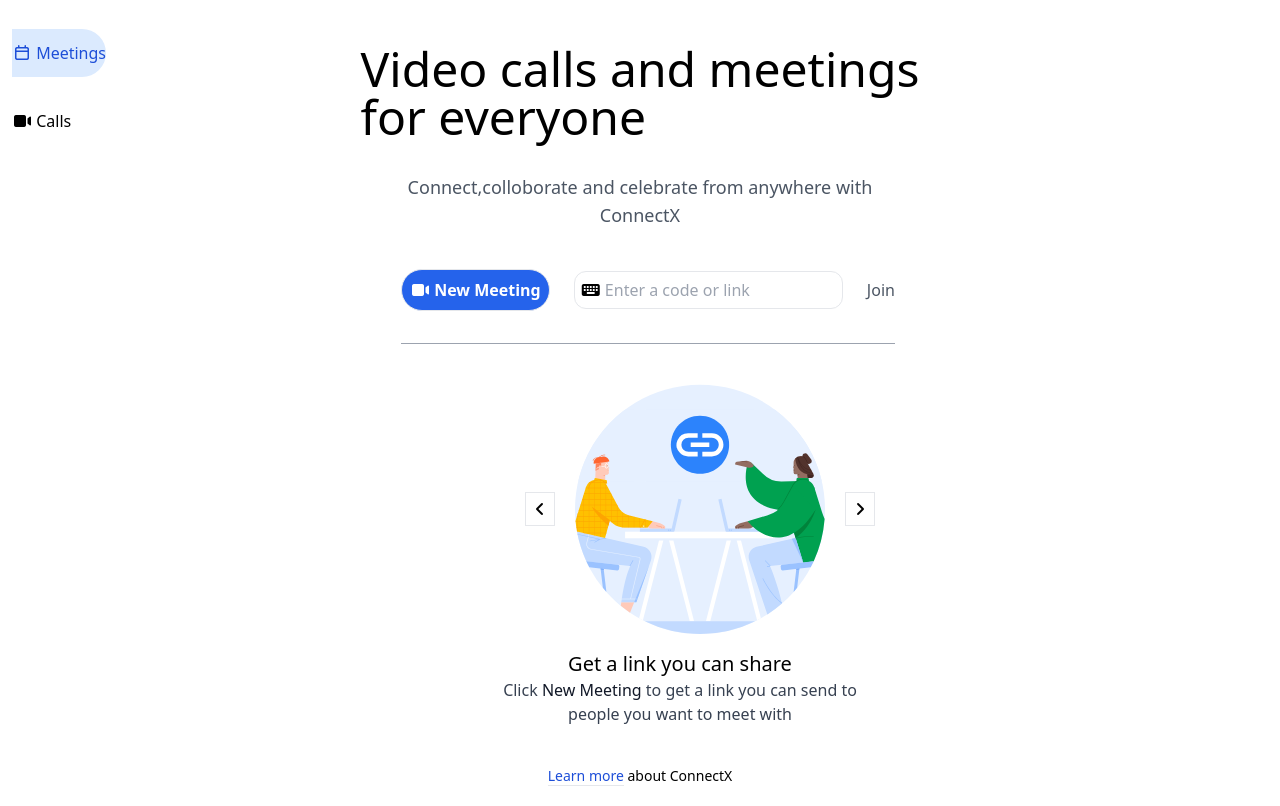
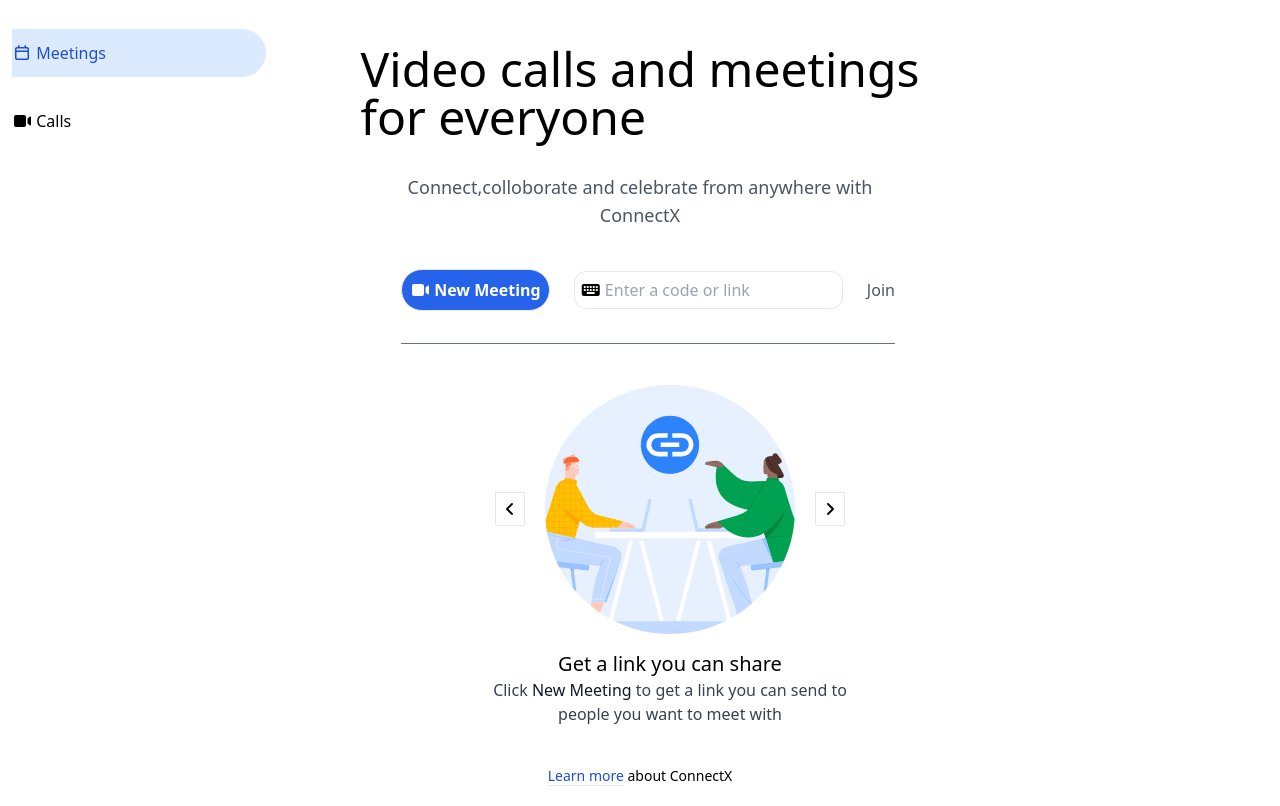
Before and after one commit to Arsath-03/cyberdude-ConnectX, a website: page index.html in a window 1280 px wide. Shown: the part 61-867 px from the top of the page. Drawn offline with nearby package versions, Linux system fonts and the light colour scheme.

Commit message:
Update index.html

```diff
--- a/index.html
+++ b/index.html
@@ -43,28 +43,28 @@
 
     <main class="flex flex-col justify-between relative z-1 ">
       <div class="flex flex-col space-y-5 ml-3 fixed">
-        <div class="py-3 mt-6 w-50 bg-blue-100 border-blue-200 rounded-r-3xl text-blue-700 hover:cursor-pointer "><h1><i class="fa-regular fa-calendar"></i> Meetings</h1></div>
+        <div class="py-3 pr-40 mt-6 w-50 bg-blue-100 border-blue-200 rounded-r-3xl text-blue-700 hover:cursor-pointer "><h1><i class="fa-regular fa-calendar"></i> Meetings</h1></div>
         <div class="py-3 w-50 hover:cursor-pointer hover:border-blue-100 hover:bg-gray-200 hover:rounded-r-3xl"><h1><i class="fa-solid fa-video "></i> Calls</h1></div>
       </div>
       <div class=" flex flex-col items-center space-y-10 pt-10 ml-30">
         <div class="flex flex-col space-y-8">
-          <h1 class="text-5xl font-normal">Video calls and meetings <br> <span class="ml-30"> for everyone</span></h1>
+          <h1 class="text-5xl font-normal">Video calls and meetings <br> <span class="ml-50"> for everyone</span></h1>
           <p class="text-lg font-normal text-gray-600 text-center">Connect,colloborate and celebrate from anywhere with <br>
             ConnectX</p>
         </div>
-        <div class="flex space-x-6 items-center ml-4 pb-8 border-b border-gray-400">
+        <div class="flex space-x-6 items-center ml-4 pb-8 border-b border-gray-500">
           <div class="bg-blue-600 text-white py-2 px-2 font-semibold border rounded-3xl hover:bg-blue-500 hover:cursor-pointer"><i class="fa-solid fa-video"></i> New Meeting</div>
           <div class="border p-1.5 rounded-xl"><i class="fa-solid fa-keyboard"></i> <input type="text" placeholder="Enter a code or link" class="outline-none"></div>
           <div class="font-normal hover:cursor-pointer text-gray-600"><span>Join</span></div>
         </div>
       </div>
-      <div class="flex flex-col items-center justify-center space-y-4 ml-20 mt-10">
+      <div class="flex flex-col items-center justify-center space-y-4 ml-5 mt-10">
         <div class="flex items-center space-x-5 ml-10">
           <div class=" border rounded-4xl p-1 hover:text-gray-500"><i class="fa-solid fa-angle-left"></i></div>
           <div><img src="src/main-img.svg" alt="meet" width="250"></div>
           <div class="border rounded-4xl p-1 hover:text-gray-500"><i class="fa-solid fa-angle-right"></i></div>
         </div>
-        <div class="flex flex-col items-center ml-15">
+        <div class="flex flex-col items-center ml-10">
           <h1 class="text-xl">Get a link you can share</h1>
           <p class="text-gray-700">Click <span class="text-gray-900 font-medium">New Meeting</span> to get a link you can send to</p>
           <p class="text-gray-700">people you want to meet with</p>
```
